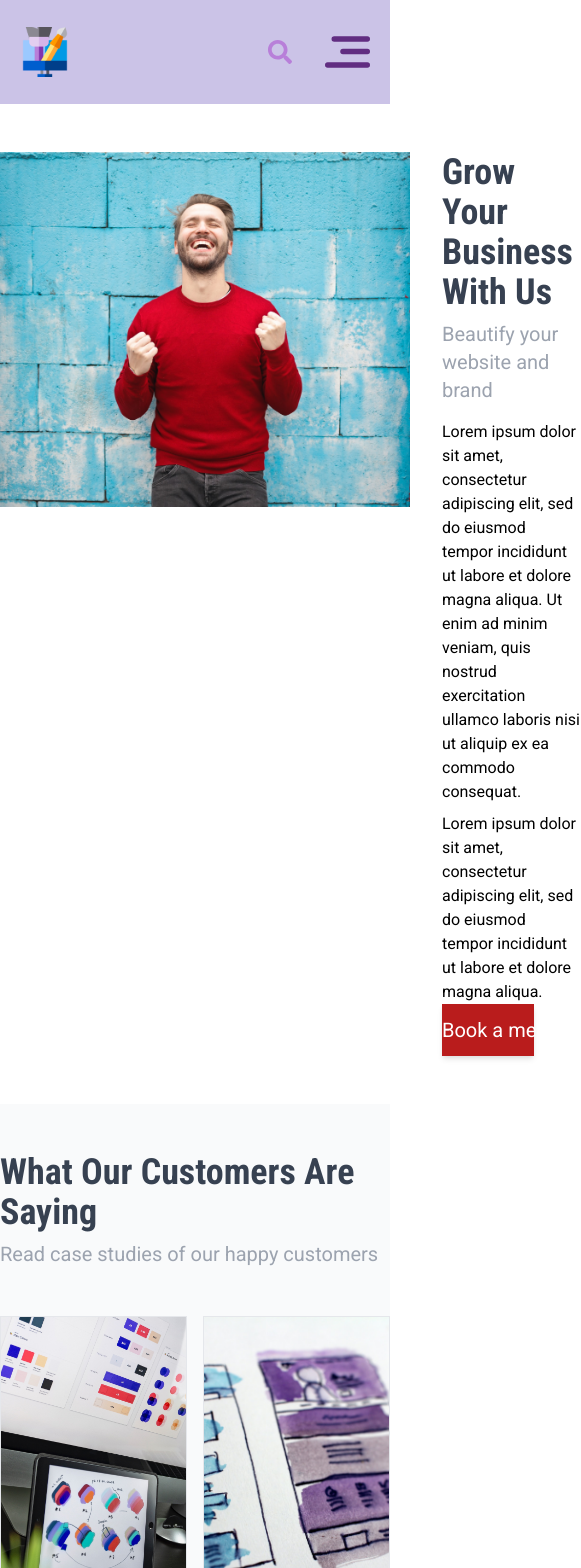
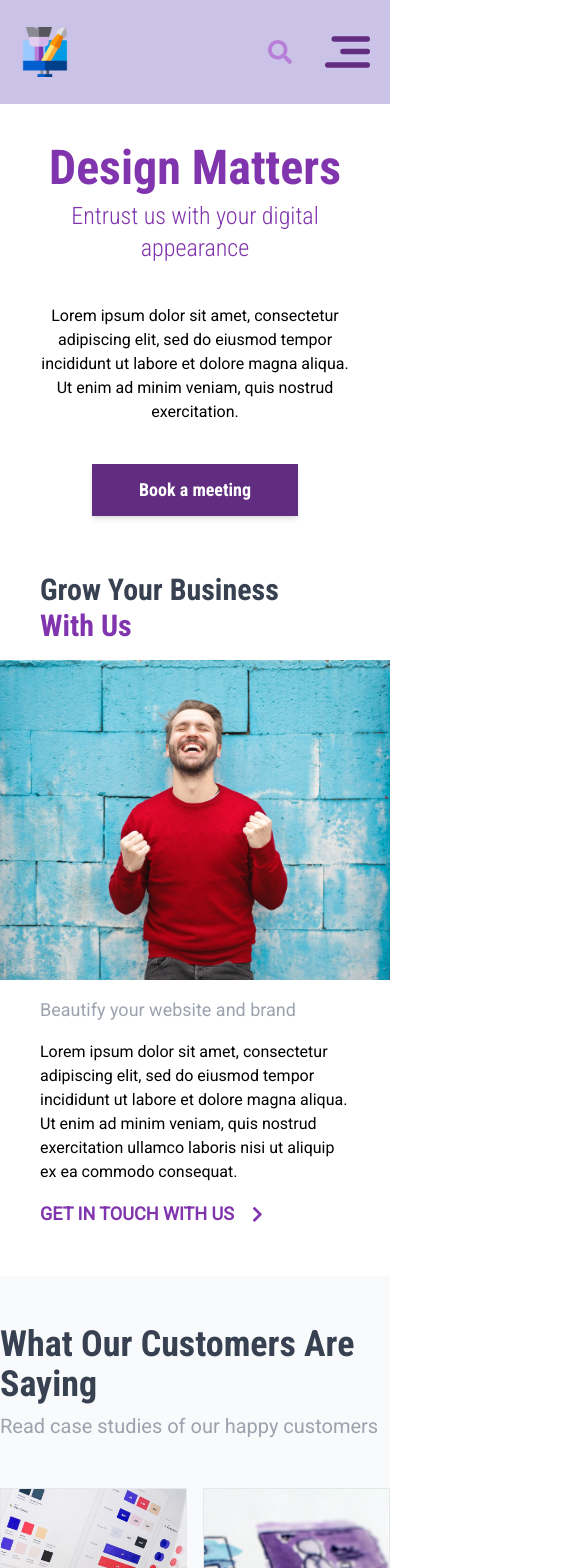
Before and after one commit to k3rnel-pan1c-ksd/HCI-2021-22, a Next.js app: page /home in a window 390 px wide. Shown: the top 1568 px of the page, 581 px wide, since content can reach past the window. Built offline with nearby package versions, Linux system fonts and the light colour scheme.

Commit message:
making CTA responsive

```diff
--- a/modules/cta/cta.js
+++ b/modules/cta/cta.js
@@ -7,9 +7,45 @@
 
 export default function Cta() {
   return (
-    <section className="pt-12">
-      <main className="max-w-4xl mx-auto flex align-bottom">
-        <div className="flex relative">
+    <section className="pt-10 sm:pt-12">
+      <main className="max-w-4xl mx-auto flex flex-col sm:flex-row align-bottom">
+        <div className="text-center px-10 sm:hidden">
+          <h1 className="text-5xl font-roboto-condensed font-bold mb-2 text-hci-lila">
+            Design Matters
+          </h1>
+          <h3 className="text-2xl font-roboto-condensed font-light text-hci-lila">
+            Entrust us with your digital appearance
+          </h3>
+
+          <p className="my-10 leading-6">
+            Lorem ipsum dolor sit amet, consectetur adipiscing elit, sed do
+            eiusmod tempor incididunt ut labore et dolore magna aliqua. Ut enim
+            ad minim veniam, quis nostrud exercitation.
+          </p>
+          <button className="w-2/3 py-3 bg-hci-lila-dark font-roboto-condensed shadow-md whitespace-nowrap text-lg text-white font-semibold">
+            Book a meeting
+          </button>
+        </div>
+
+        <div className="mt-14 mb-4 px-10 sm:hidden">
+          <h2 className="capitalize text-3xl font-roboto-condensed font-bold text-gray-700">
+            Grow your business
+            <br />
+            <span className="capitalize text-hci-lila">with us</span>
+          </h2>
+        </div>
+
+        <div className="flex relative h-80 w-full sm:hidden">
+          <Image
+            src={CTAImg}
+            layout="fill"
+            objectFit="cover"
+            objectPosition="0px 0px"
+            alt="Grow business"
+          />
+        </div>
+
+        <div className="relative hidden sm:flex">
           <Image
             src={CTAImg}
             layout="fixed"
@@ -18,7 +54,34 @@
             alt="Grow business"
           />
         </div>
-        <div className="ml-8 flex flex-col justify-between">
+
+        <div className="px-10 mt-4 sm:hidden">
+          <h4 className="text-lg text-gray-400">
+            Beautify your website and brand
+          </h4>
+          <p className="mt-4 leading-6">
+            Lorem ipsum dolor sit amet, consectetur adipiscing elit, sed do
+            eiusmod tempor incididunt ut labore et dolore magna aliqua. Ut enim
+            ad minim veniam, quis nostrud exercitation ullamco laboris nisi ut
+            aliquip ex ea commodo consequat.
+          </p>
+          <div className="flex items-center relative mt-4">
+            <p className="uppercase mr-4 text-lg font-semibold text-hci-lila">
+              Get in touch with us
+            </p>
+            <div className="flex items-center">
+              <Image
+                src={"/right.svg"}
+                layout="fixed"
+                width={15}
+                height={15}
+                alt="Right icon"
+              />
+            </div>
+          </div>
+        </div>
+
+        <div className="ml-8 flex-col justify-between hidden sm:flex">
           <div>
             <div>
               <h2 className="capitalize text-4xl font-roboto-condensed font-bold text-gray-700">
```
